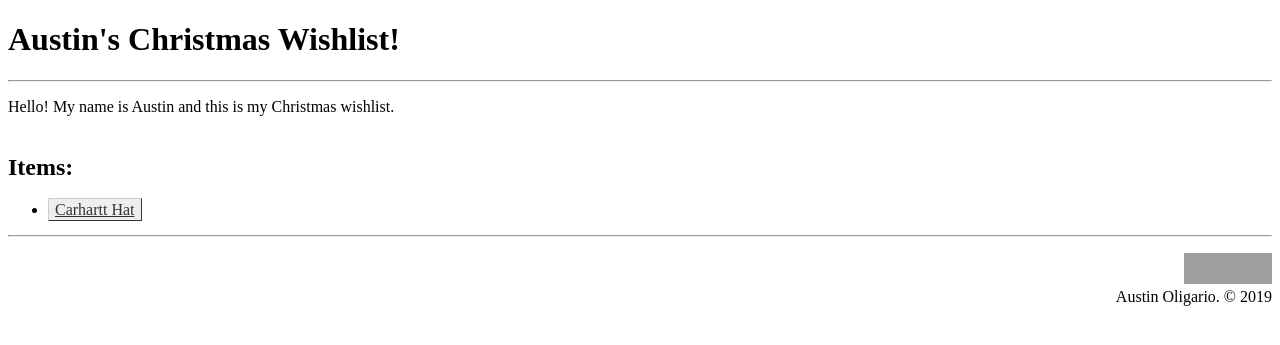
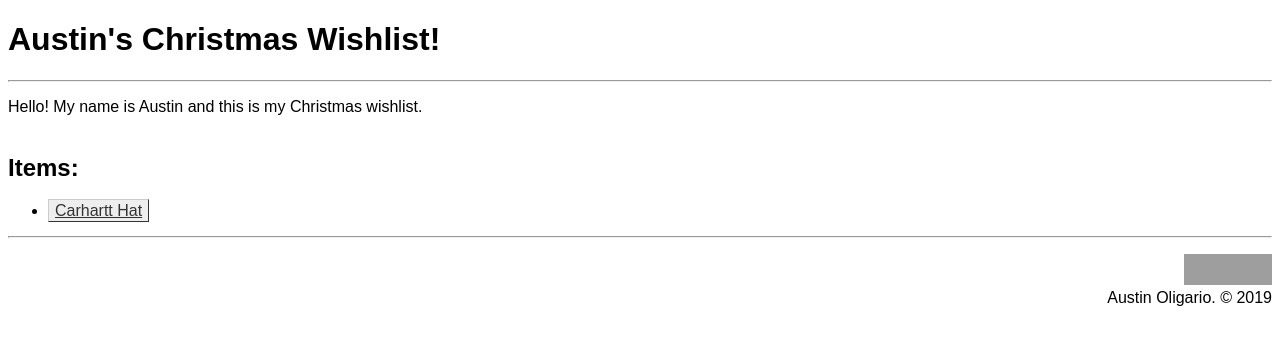
Before and after one commit to ethanolig/ethanolig.github.io, a PHP site: page / in a window 1280 px wide. Shown: the top 345 px of the page. Run offline with PHP 8.4, Linux system fonts and the light colour scheme; grey boxes are pictures that could not be loaded.

Commit message:
Update styles.css

```diff
--- a/css/styles.css
+++ b/css/styles.css
@@ -1,5 +1,9 @@
 header, section, footer, aside, nav, main, article, figure {
   display: block;
+}
+
+body {
+  font-family: Sans-Serif;
 }
 
 .footer {
```
